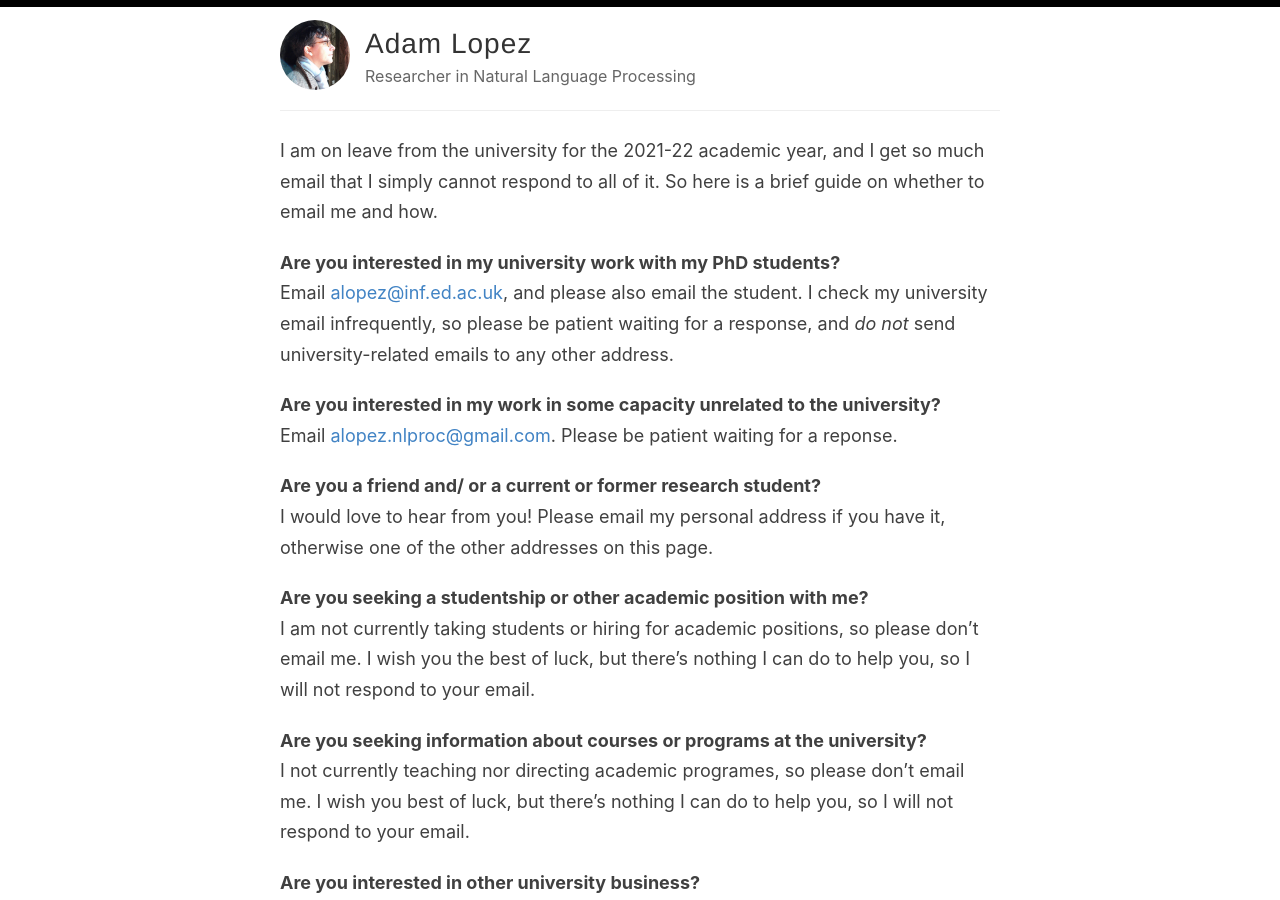
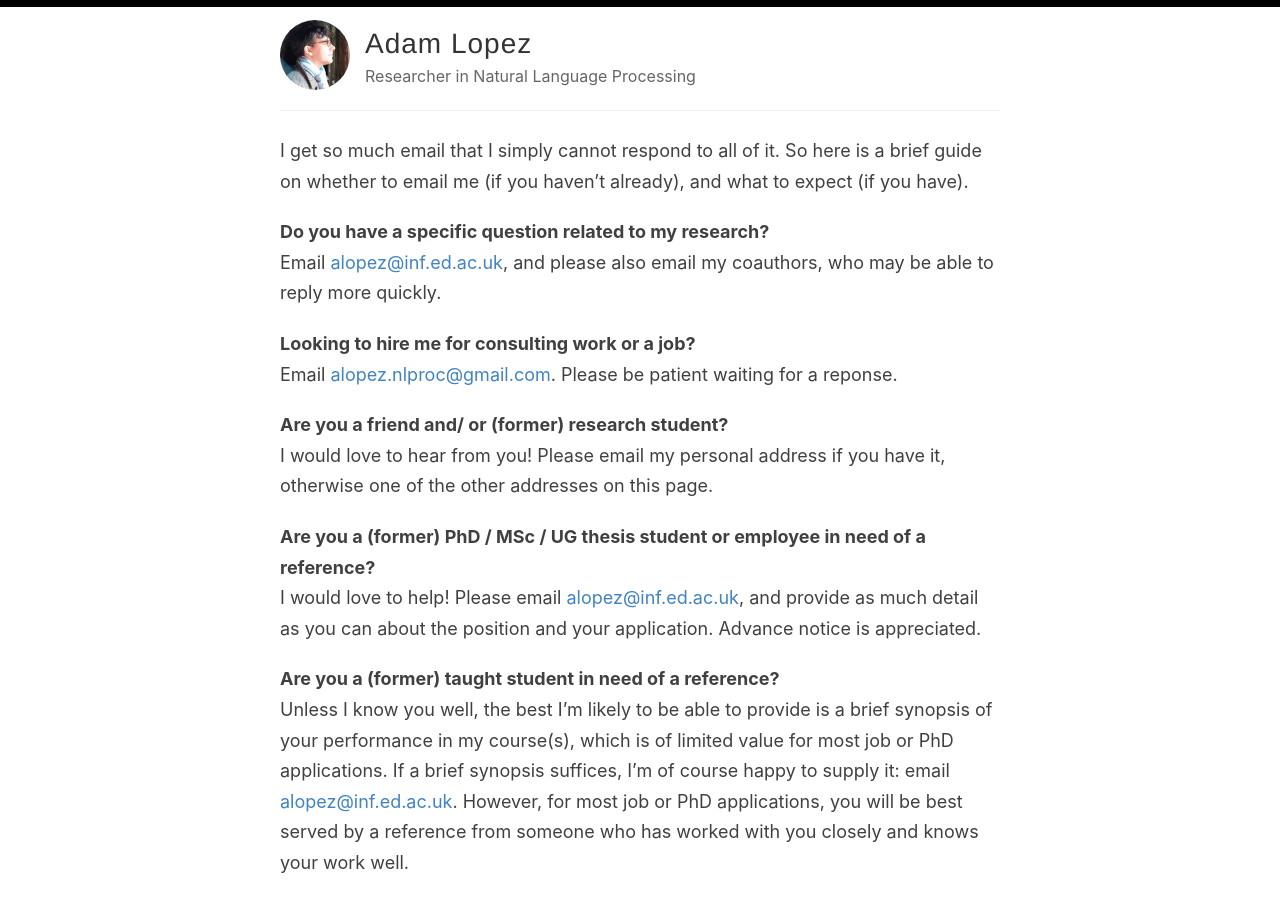
Before and after one commit to alopez/alopez.github.com, a Jekyll site: the page built from email.md, in a window 1280 px wide and 900 px high. Built offline with Jekyll 4.4.1, drawn with Linux system fonts in a browser that asks for light colours; some web fonts are replaced; some of the changed text lies outside the part shown.

Commit message:
Update email.md
Update

```diff
--- a/email.md
+++ b/email.md
@@ -1,23 +1,37 @@
 ---
 layout: default
 ---
-I am on leave from the university for the 2021-22 academic year,
-and I get so much email that I simply cannot respond to all of it. So here
-is a brief guide on whether to email me and how.
+I get so much email that I simply cannot respond to all of it. So here
+is a brief guide on whether to email me (if you haven't already), and
+what to expect (if you have).
 
-Are you interested in my university work with my PhD students?
-: Email <alopez@inf.ed.ac.uk>, and please also email the student.
-  I check my university email infrequently, so please be
-  patient waiting for a response, and _do not_ send university-related
-  emails to any other address.
+Do you have a specific question related to my research?
+: Email <alopez@inf.ed.ac.uk>, and please also email my coauthors, who
+  may be able to reply more quickly.
 
-Are you interested in my work in some capacity unrelated to the university?
+Looking to hire me for consulting work or a job?
 : Email <alopez.nlproc@gmail.com>. Please be patient waiting for a reponse.
 
-Are you a friend and/ or a current or former research student?
-:  I would love to hear from you! Please email my personal
+Are you a friend and/ or (former) research student?
+: I would love to hear from you! Please email my personal
   address if you have it, otherwise one of the other addresses
   on this page.
+
+Are you a (former) PhD / MSc / UG thesis student or employee in need of a reference?
+: I would love to help! Please email <alopez@inf.ed.ac.uk>, and provide as
+  much detail as you can about the position and your application. Advance notice
+  is appreciated.
+
+Are you a (former) taught student in need of a reference?
+: Unless I know you well, the best I'm likely to be able to provide is a brief synopsis
+  of your performance in my course(s), which is of limited value for most job
+  or PhD applications. If a brief synopsis suffices, I'm of course happy
+  to supply it: email <alopez@inf.ed.ac.uk>. However, for most job or PhD applications,
+  you will be best served by a reference from someone who has worked with you
+  closely and knows your work well.
+
+Are you an employer seeking a reference for one of my (former) students or employees?
+: Email <alopez@inf.ed.ac.uk> with details.
 
 Are you seeking a studentship or other academic position with me?
 : I am not currently taking students or hiring
@@ -26,15 +40,15 @@ Are you seeking a studentship or other academic position with me?
   so I will not respond to your email.
 
 Are you seeking information about courses or programs at the university?
-: I not currently teaching nor directing academic
-  programes, so please don't email me. I wish you best of
-  luck, but there's nothing I can do to help you, so I will
-  not respond to your email.
+: Every course that I co-teach has an explicit policy on how to contact
+  the organizers, which is listed on the course page in learn. If you
+  are in my course, please follow that policy. If you aren't in the course
+  and you aren't sure who to contact, please contact the course organizer
+  listed in DPRS or PATH (who might be me, or might be someone else).
 
 Are you interested in other university business?
-: While on leave, my university responsibilities are limited
-  to advising my current PhD students. I am unlikely to respond
-  to emails about other university business.
+: I am unlikely to respond to emails about university business unless I'm
+  obliged or already committed to something.
 
 Are you interested in something not covered by the answers above?
 : It is unlikely that I will respond to emails on other topics. My
```
